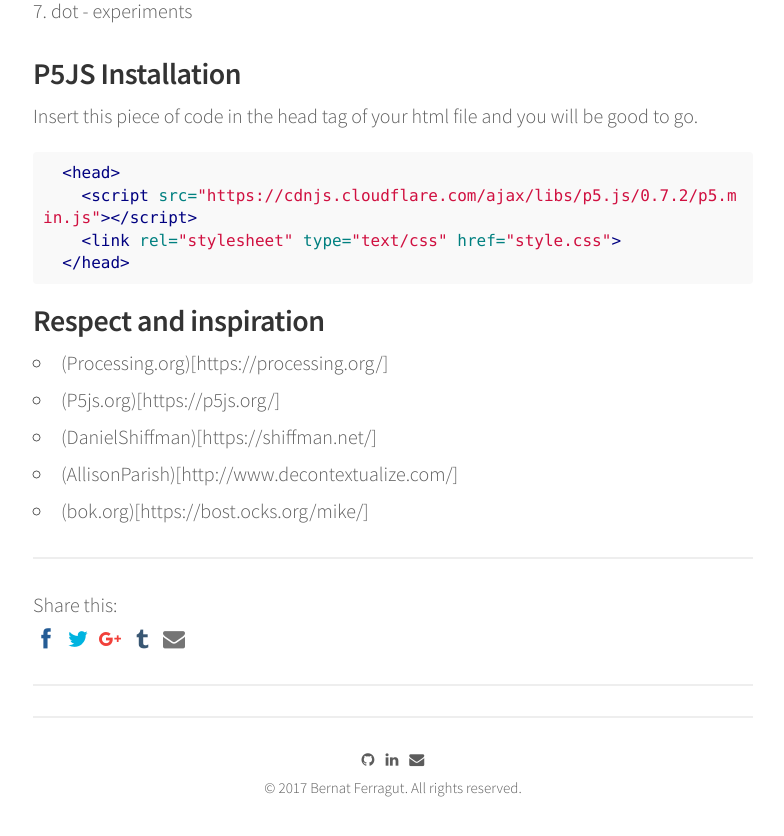
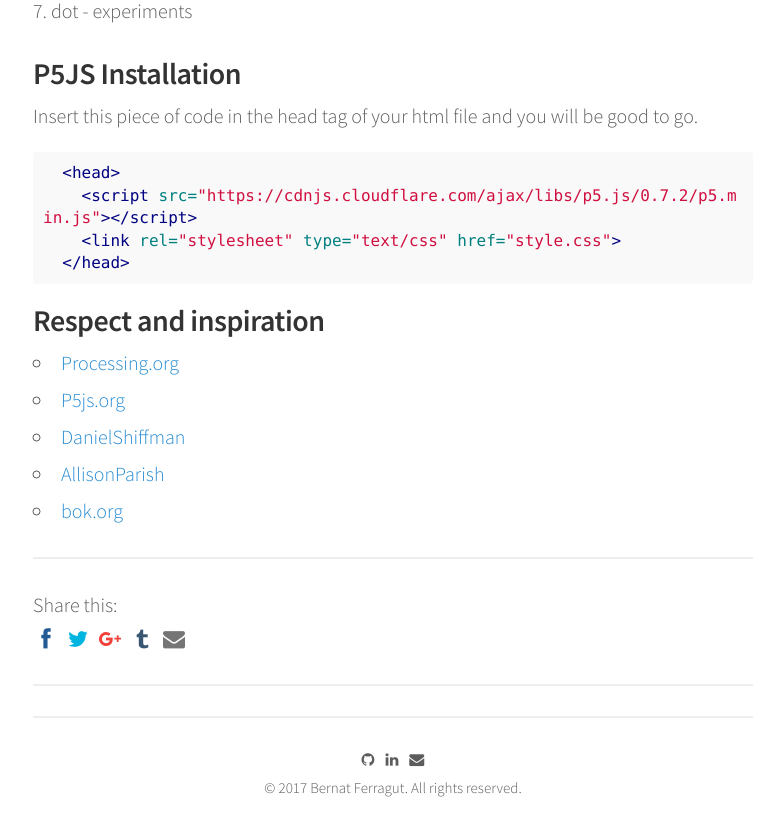
Before and after one commit to bernatferragut/FutureWeb-blog, a Jekyll site: the page built from _posts/08-10-18-FW-Generativ Art Course.md, in a window 1280 px wide and 900 px high, scrolled down 2191 px. Shown: the top 836 px of the window, without its empty margins (247-1031 px from the left). Built offline with Jekyll 4.4.1, drawn with Linux system fonts in a browser that asks for light colours; nearby versions of some CDN libraries; comment, search, counter and statistics services are not loaded; some of the changed text lies outside the part shown.

Commit message:
Update 08-10-18-FW-Generativ Art Course.md

```diff
--- a/_posts/08-10-18-FW-Generativ Art Course.md
+++ b/_posts/08-10-18-FW-Generativ Art Course.md
@@ -25,7 +25,7 @@ overflow: hidden;
 position: relative;"
 src="https://editor.p5js.org/embed/rkMk2btKm"></iframe>
 
-(LINK TO THE ONLINE FREE COURSE)[http://kcj-nba.surge.sh/]
+[LINK TO THE ONLINE FREE COURSE](http://kcj-nba.surge.sh/)
 
 ## Introduction
 
@@ -71,8 +71,8 @@ Insert this piece of code in the head tag of your html file and you will be good
 
 ### Respect and inspiration
 
-* (Processing.org)[https://processing.org/]
-* (P5js.org)[https://p5js.org/]
-* (DanielShiffman)[https://shiffman.net/]
-* (AllisonParish)[http://www.decontextualize.com/]
-* (bok.org)[https://bost.ocks.org/mike/]
+* [Processing.org](https://processing.org/)
+* [P5js.org](https://p5js.org/)
+* [DanielShiffman](https://shiffman.net/)
+* [AllisonParish](http://www.decontextualize.com/)
+* [bok.org](https://bost.ocks.org/mike/)
```
